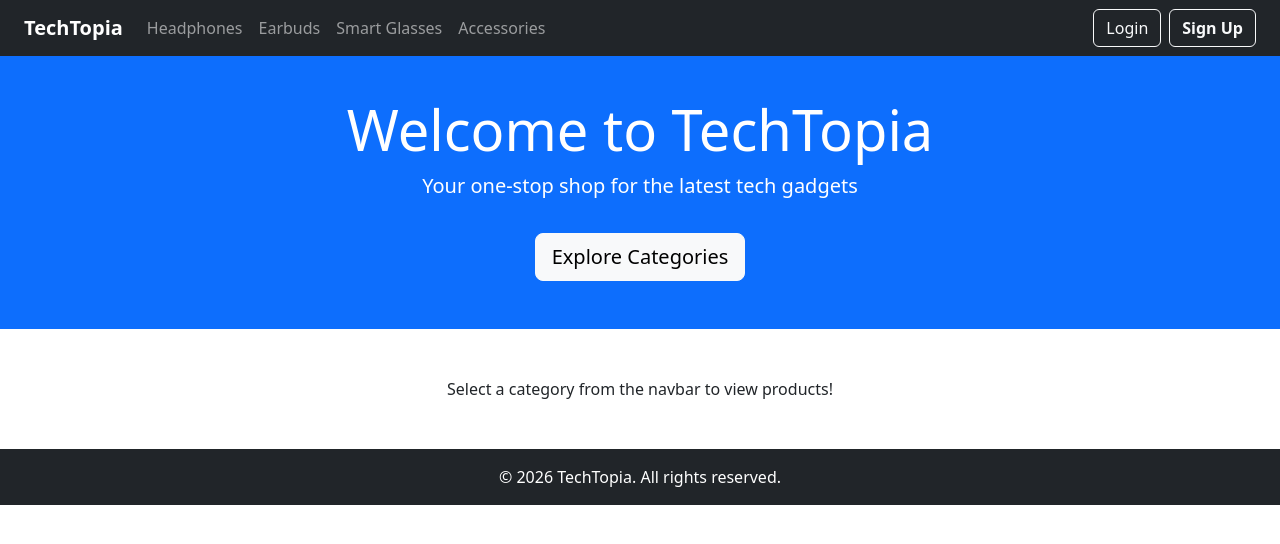
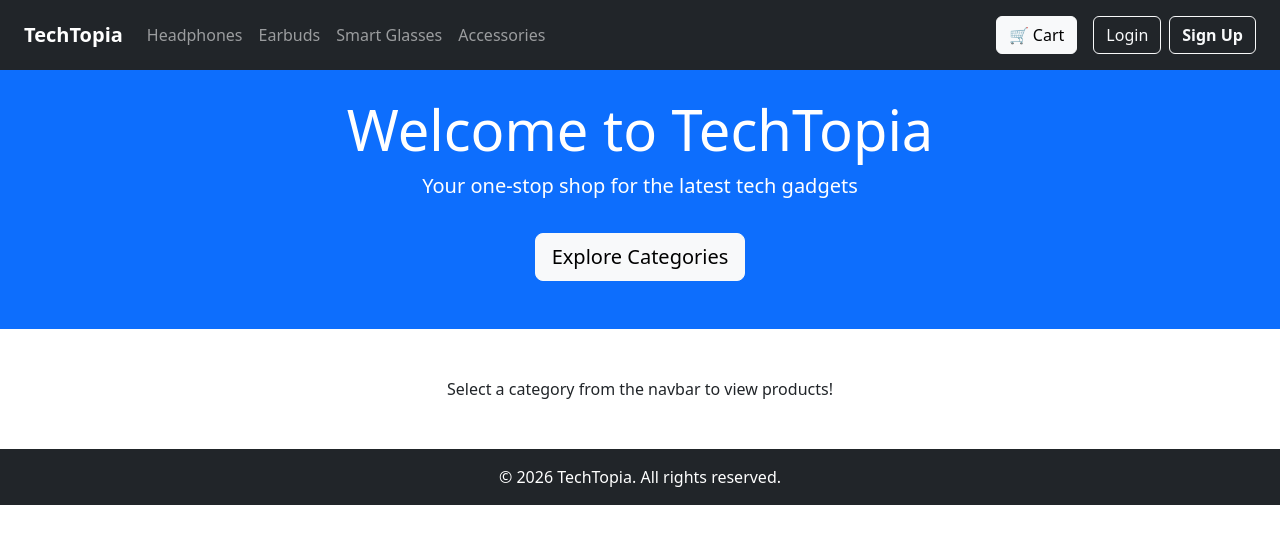
Before and after one commit to hayatabdulkerim/TechTopia, a React (Vite) app in the folder client/: page / in a window 1280 px wide. Shown: the top 544 px of the page. Built offline with nearby package versions, Linux system fonts and the light colour scheme.

Commit message:
initial cart system

```diff
--- /dev/null
+++ b/client/src/components/Cart.jsx
@@ -0,0 +1,115 @@
+// import CartItem from "./CartItem";
+// import { useCartContext } from "../hooks/useCartContext";
+
+// export default function Cart() {
+
+//  const { cartItems, dispatch } = useCartContext();
+
+//   const subtotal = cartItems.reduce(
+//     (total, item) => total + item.price * item.quantity,
+//     0,
+//   );
+
+
+
+//   return (
+//     <div className="offcanvas offcanvas-end" tabIndex="-1" id="cartDrawer">
+//       <div className="offcanvas-header border-bottom">
+//         <h5 className="offcanvas-title">Cart</h5>
+//         <button
+//           type="button"
+//           className="btn-close"
+//           data-bs-dismiss="offcanvas"
+//         ></button>
+//       </div>
+
+//       <div className="offcanvas-body d-flex flex-column">
+//         {cartItems.length === 0 ? (
+//           <p>Your cart is empty </p>
+//         ) : (
+//           cartItems.map((cartItem) => (
+//             <CartItem
+//               key={cartItem._id}
+//               cartItem={cartItem}
+//             />
+//           ))
+//         )}
+
+//         <div className="mt-auto">
+//           <div className="d-flex justify-content-between mb-3">
+//             <strong>Subtotal</strong>
+//             <strong>${subtotal}</strong>
+//           </div>
+
+//           <button className="btn btn-primary w-100 mb-2 rounded-pill">
+//             Checkout
+//           </button>
+//         </div>
+//       </div>
+//     </div>
+//   );
+// }
+
+
+
+import CartItem from "./CartItem";
+import { useCartContext } from "../hooks/useCartContext";
+
+export default function Cart({ onClose }) {
+  // <-- receive onClose from Navbar
+  const { cartItems } = useCartContext();
+
+  const subtotal = cartItems.reduce(
+    (total, item) => total + item.price * item.quantity,
+    0,
+  );
+
+  return (
+    // Use a div with Bootstrap classes but React-controlled
+    <div
+      className="offcanvas offcanvas-end show"
+      style={{
+        visibility: "visible",
+        transform: "translateX(0)",
+        width: "350px", // adjust width as needed
+        backgroundColor: "white",
+        zIndex: 1055,
+        position: "fixed",
+        top: 0,
+        bottom: 0,
+        right: 0,
+        overflowY: "auto",
+      }}
+    >
+      <div className="offcanvas-header border-bottom">
+        <h5 className="offcanvas-title">Cart</h5>
+        <button
+          type="button"
+          className="btn-close"
+          onClick={onClose} // <-- React close
+        ></button>
+      </div>
+
+      <div className="offcanvas-body d-flex flex-column">
+        {cartItems.length === 0 ? (
+          <p>Your cart is empty</p>
+        ) : (
+          cartItems.map((cartItem) => (
+            <CartItem key={cartItem._id} cartItem={cartItem} />
+          ))
+        )}
+
+        <div className="mt-auto">
+          <div className="d-flex justify-content-between mb-3">
+            <strong>Subtotal</strong>
+            <strong>${subtotal}</strong>
+          </div>
+
+          <button className="btn btn-primary w-100 mb-2 rounded-pill">
+            Checkout
+          </button>
+        </div>
+      </div>
+    </div>
+  );
+}
--- /dev/null
+++ b/client/src/components/CartItem.jsx
@@ -0,0 +1,37 @@
+import { useCartContext } from "../hooks/useCartContext";
+
+export default function CartItem({cartItem}) {
+
+  const {dispatch} = useCartContext();
+
+  return (
+    <>
+      <div className="d-flex mb-3">
+        <img src={cartItem.imageLink} className="me-3 rounded" width="60" />
+        <div className="flex-grow-1">
+          <h6 className="mb-1">{cartItem.name}</h6>
+          <small className="text-muted">
+            {cartItem.quantity} × ${cartItem.price}
+          </small>
+        </div>
+        <button
+          className="btn btn-sm btn-outline-danger"
+          onClick={() =>
+            dispatch({ type: "DELETE_CART_ITEM", payload: cartItem })
+          }
+        >
+          ×
+        </button>
+        <button
+          className="btn btn-sm btn-outline-danger"
+          onClick={() =>
+            dispatch({ type: "DECREMENT_CART_ITEM", payload: cartItem })
+          }
+        >
+          -
+        </button>
+      </div>
+      <hr />
+    </>
+  );
+}
--- a/client/src/components/Navbar.jsx
+++ b/client/src/components/Navbar.jsx
@@ -1,11 +1,93 @@
+// import { NavLink } from "react-router-dom"; // to have an active state on the currently selected tab
+// import { useCartContext } from "../hooks/useCartContext";
+
+// export default function Navbar() {
+//  const { cartItems } = useCartContext();
+
+//   const navClass = ({ isActive }) =>
+//     "nav-link" + (isActive ? " active fw-bold text-info" : "");
+
+//   return (
+//     <nav className="navbar navbar-expand-lg navbar-dark bg-dark px-4 fixed-top">
+//       <NavLink className="navbar-brand fw-bold" to="/">
+//         TechTopia
+//       </NavLink>
+
+//       {/* Toggle (for mobile) */}
+//       <button
+//         className="navbar-toggler"
+//         type="button"
+//         data-bs-toggle="collapse"
+//         data-bs-target="#navbarContent"
+//       >
+//         <span className="navbar-toggler-icon"></span>
+//       </button>
+
+//       <div className="collapse navbar-collapse" id="navbarContent">
+//         {/* Tabs (Categories) */}
+//         <ul className="navbar-nav me-auto mb-2 mb-lg-0">
+//           <li className="nav-item ">
+//             <NavLink to="/category/headphones" className={navClass}>
+//               Headphones
+//             </NavLink>
+//           </li>
+//           <li className="nav-item">
+//             <NavLink to="/category/earbuds" className={navClass}>
+//               Earbuds
+//             </NavLink>
+//           </li>
+//           <li className="nav-item">
+//             <NavLink to="/category/smart-glasses" className={navClass}>
+//               Smart Glasses
+//             </NavLink>
+//           </li>
+//           <li className="nav-item">
+//             <NavLink to="/category/accessories" className={navClass}>
+//               Accessories
+//             </NavLink>
+//           </li>
+//         </ul>
+//         <button
+//           className="btn btn-light position-relative mx-3 my-2"
+//           data-bs-toggle="offcanvas"
+//           data-bs-target="#cartDrawer"
+//         >
+//           🛒 Cart
+//           {cartItems.length > 0 && (
+//             <span className="position-absolute top-0 start-100 translate-middle badge rounded-pill bg-primary">
+//               {cartItems.reduce((total, item) => total + item.quantity, 0)}
+//             </span>
+//           )}
+//         </button>
+
+//         {/* Auth Buttons */}
+//         <div className="d-flex gap-2">
+//           <NavLink to="/login" className="btn btn-outline-light">
+//             Login
+//           </NavLink>
+//           <NavLink to="/signup" className="btn btn-outline-light fw-bold">
+//             Sign Up
+//           </NavLink>
+//         </div>
+//       </div>
+//     </nav>
+//   );
+// }
 
 import { NavLink } from "react-router-dom"; // to have an active state on the currently selected tab
+import { useCartContext } from "../hooks/useCartContext";
+import { useState } from "react";
+import Cart from "./Cart"; // import your Cart component
 
 export default function Navbar() {
+  const { cartItems } = useCartContext();
+  const [cartOpen, setCartOpen] = useState(false); // React state for cart drawer
+
   const navClass = ({ isActive }) =>
     "nav-link" + (isActive ? " active fw-bold text-info" : "");
 
   return (
+    <>
       <nav className="navbar navbar-expand-lg navbar-dark bg-dark px-4 fixed-top">
         <NavLink className="navbar-brand fw-bold" to="/">
           TechTopia
@@ -45,6 +127,17 @@ export default function Navbar() {
               </NavLink>
             </li>
           </ul>
+          <button
+            className="btn btn-light position-relative mx-3 my-2"
+            onClick={() => setCartOpen(true)} // open cart with React state
+          >
+            🛒 Cart
+            {cartItems.length > 0 && (
+              <span className="position-absolute top-0 start-100 translate-middle badge rounded-pill bg-primary">
+                {cartItems.reduce((total, item) => total + item.quantity, 0)}
+              </span>
+            )}
+          </button>
 
           {/* Auth Buttons */}
           <div className="d-flex gap-2">
@@ -57,5 +150,9 @@ export default function Navbar() {
           </div>
         </div>
       </nav>
+
+      {/* Cart drawer rendered conditionally */}
+      {cartOpen && <Cart onClose={() => setCartOpen(false)} />}
+    </>
   );
 }
--- a/client/src/components/ProductDetail.jsx
+++ b/client/src/components/ProductDetail.jsx
@@ -1,5 +1,10 @@
+import {useCartContext} from '../hooks/useCartContext'
 
 export default function ProductDetail({ product }) { // reciving product as a prop from categoryPage
+
+const { dispatch } = useCartContext();
+
+
   return (
     <div className="card shadow-sm m-3" style={{ width: "18rem" }}>
       <img
@@ -12,7 +17,13 @@ export default function ProductDetail({ product }) { // reciving product as a pr
         <h5 className="card-title">{product.name}</h5>
         <p className="card-text">{product.description}</p>
         <h6 className="text-success fw-bold">${product.price}</h6>
-        <button className="btn btn-primary w-100 mt-2">Add to Cart</button>
+        <button
+          className="btn btn-primary w-100 mt-2"
+          onClick={() =>
+             dispatch({ type: "ADD_CART_ITEM", payload: product })}
+        >
+          Add to Cart
+        </button>
       </div>
     </div>
   );
--- /dev/null
+++ b/client/src/context/CartContext.jsx
@@ -0,0 +1,53 @@
+import { createContext, useReducer } from "react";
+
+export const CartContext = createContext();
+
+export const cartReducer = (state, action) => {
+  switch (action.type) {
+    case "SET_CART_ITEMS":
+      return {
+        cartItems: action.payload,
+      };
+    case "ADD_CART_ITEM":
+      const existing = state.cartItems.find(
+        (item) => item._id === action.payload._id,
+      );
+      if (existing) {
+        return {
+          cartItems: state.cartItems.map((item) =>
+            item._id === action.payload._id
+              ? { ...item, quantity: item.quantity + 1 }
+              : item,
+          ),
+        };
+      }
+      return {
+        cartItems: [{ ...action.payload, quantity: 1 }, ...state.cartItems],
+      };
+    case "DECREMENT_CART_ITEM":
+      return {
+        cartItems: state.cartItems
+          .map((item) =>
+            item._id === action.payload._id
+              ? { ...item, quantity: item.quantity - 1 }
+              : item,
+          )
+          .filter((item) => item.quantity > 0), // to avoid decreasing into a negative value
+      };
+    case "DELETE_CART_ITEM":
+      return {
+        cartItems: state.cartItems.filter((item) => item._id !== action.payload._id),
+      };
+    default:
+      return state;
+  }
+};
+
+export const CartContextProvider = ({ children }) => {
+  const [state, dispatch] = useReducer(cartReducer, { cartItems: [] });
+  return (
+    <CartContext.Provider value={{ ...state, dispatch }}>
+      {children}
+    </CartContext.Provider>
+  );
+};
--- /dev/null
+++ b/client/src/hooks/useCartContext.js
@@ -0,0 +1,15 @@
+import { useContext } from "react";
+import { CartContext } from "../context/CartContext";
+
+export const useCartContext = () => {
+      const context = useContext(CartContext);
+
+      if (!context) {
+        // this error will be thrown when you try to access the context but you did not wrap the application with this context
+        throw Error(
+          "useCartContext must be used inside a CartContextProvider",
+        );
+      }
+
+      return context;
+}
--- a/client/src/main.jsx
+++ b/client/src/main.jsx
@@ -1,12 +1,16 @@
 import { StrictMode } from 'react'
 import { createRoot } from 'react-dom/client'
 import { ProductsContextProvider } from './context/ProductContext.jsx';
-import App from './App.jsx'
+import { CartContextProvider } from './context/CartContext.jsx';
+import App from "./App.jsx";
+
 
 createRoot(document.getElementById("root")).render(
   <StrictMode>
     <ProductsContextProvider>
-      <App />
+      <CartContextProvider>
+        <App />
+      </CartContextProvider>
     </ProductsContextProvider>
-  </StrictMode>
+  </StrictMode>,
 );
```
Lines whose indentation alone changed are shown as unchanged.
